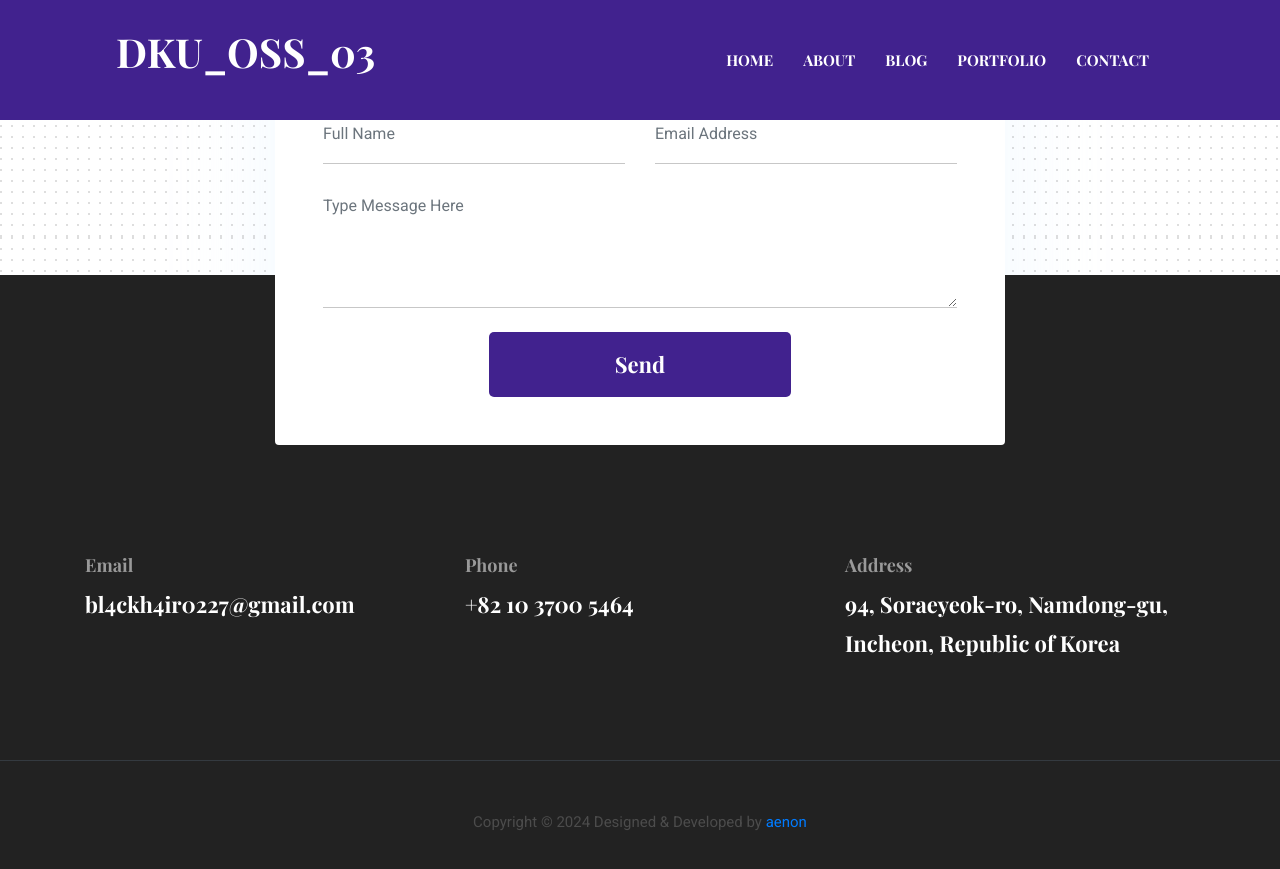
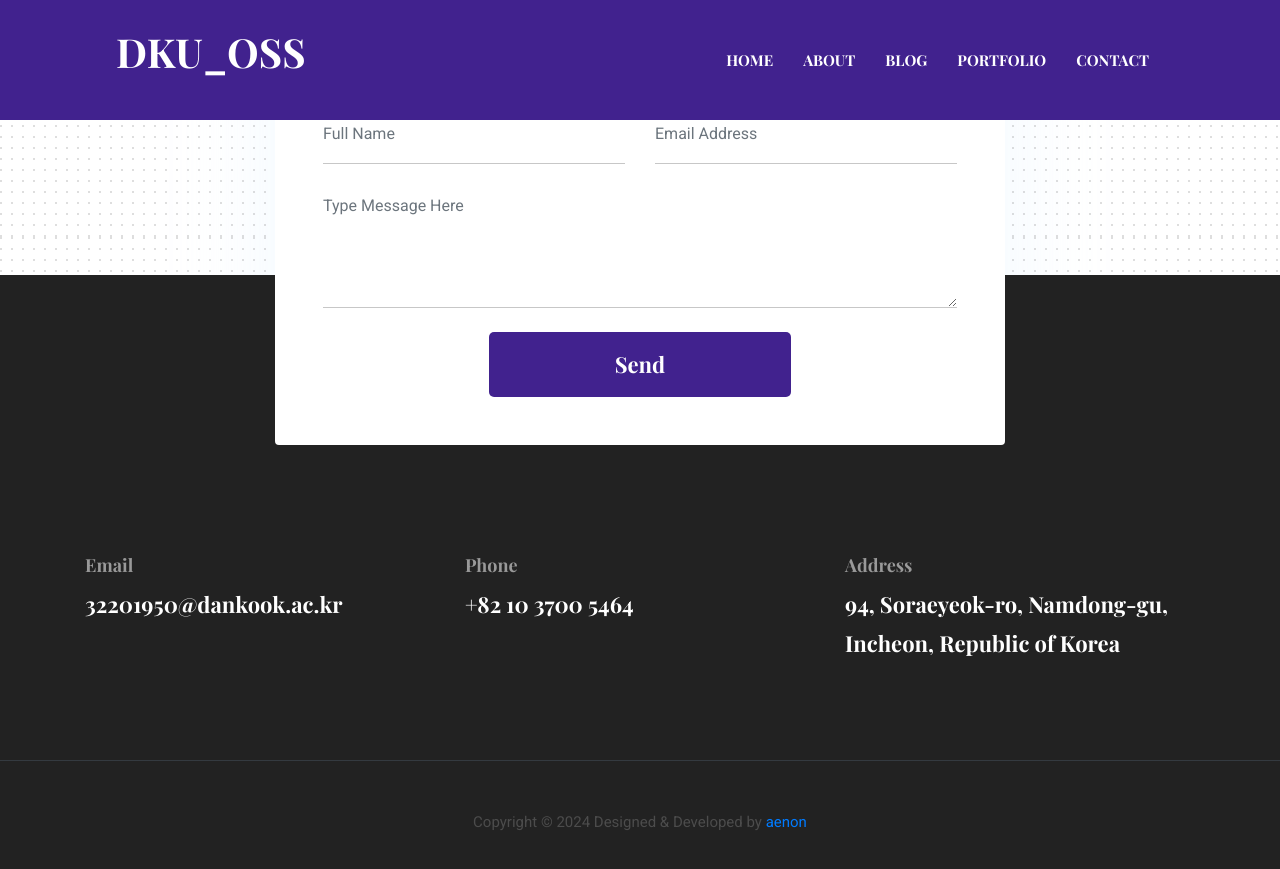
Before and after one commit to aen0n/Mid-Term-Project, a Jekyll site: the page built from index.html, in a window 1280 px wide and 900 px high, scrolled down 6590 px. Shown: the top 869 px of the window. Built offline with Jekyll 4.4.1, drawn with Linux system fonts in a browser that asks for light colours; some of the changed text lies outside the part shown.

Commit message:
Fix: update details

```diff
--- a/_data/settings.yml
+++ b/_data/settings.yml
@@ -2,17 +2,17 @@
 #-------------------------------
 # General Site Settings
 
-title: DKU_OSS_03
+title: DKU_OSS
 logo:
 author: aen0n
 description: this is meta description
-email: bl4ckh4ir0227@gmail.com
+email: 32201950@dankook.ac.kr
 phone: +82 10 3700 5464
 address: 94, Soraeyeok-ro, Namdong-gu, Incheon, Republic of Korea
 copyright: Copyright &copy; 2024 Designed & Developed by [aenon](https://github.com/aen0n/Mid-Term-Project)
 
 menu:
-  - { name: About, link: "/about" }
+  - { name: About, link: }
   - { name: Blog, link: "/blog" }
   - { name: Portfolio, link: "/portfolio" }
   - { name: Contact, link: "/contact" }
@@ -36,7 +36,7 @@ disqus-identifier: # Add your shortname for Disqus Comment. For example mr-brown
 # Hero Section
 
 hero:
-  hero-title: Hi! I’m <br> Christoher <br> UX designer
+  hero-title: Hi! I’m <br> 4enon <br> DKU Student
 
 social:
   - { icon: "ti-facebook", link: "#" }
@@ -50,7 +50,7 @@ social:
 # About Section
 blurb: Lorem ipsum dolor sit amet, consectetur adipisicing elit, sed do eiusmod tempor incididunt ut labore et dolore magna aliqua. Ut enim ad minim veniam, quis nostrud exercitation ullamco laboris nisi ut aliquip ex ea commodo consequat. Duis aute irure dolor in reprehenderit in voluptate velit esse cillum dolore eu fugiat nulla pariatur.
 
-blurb-btn-link: "/about"
+blurb-btn-link:
 blurb-btn-name: know more
 
 # About Page
```
